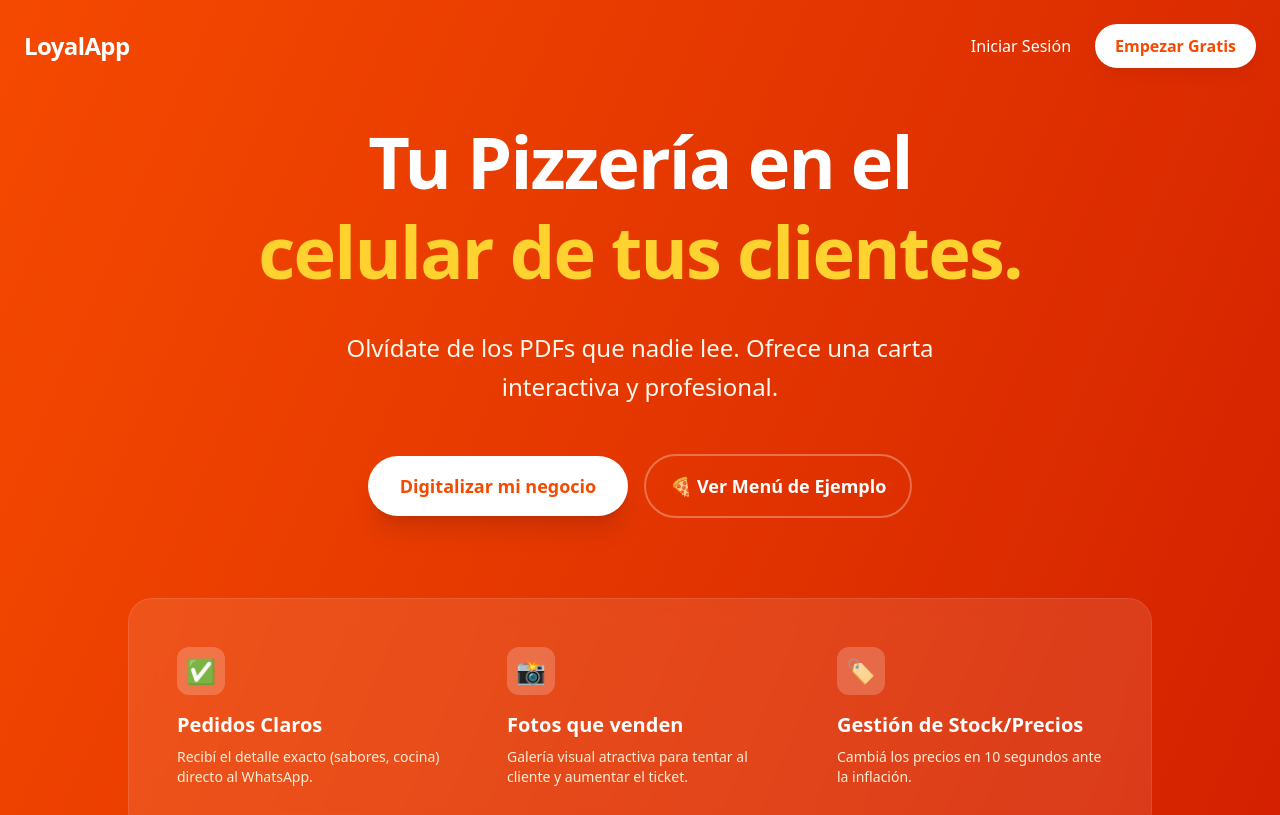
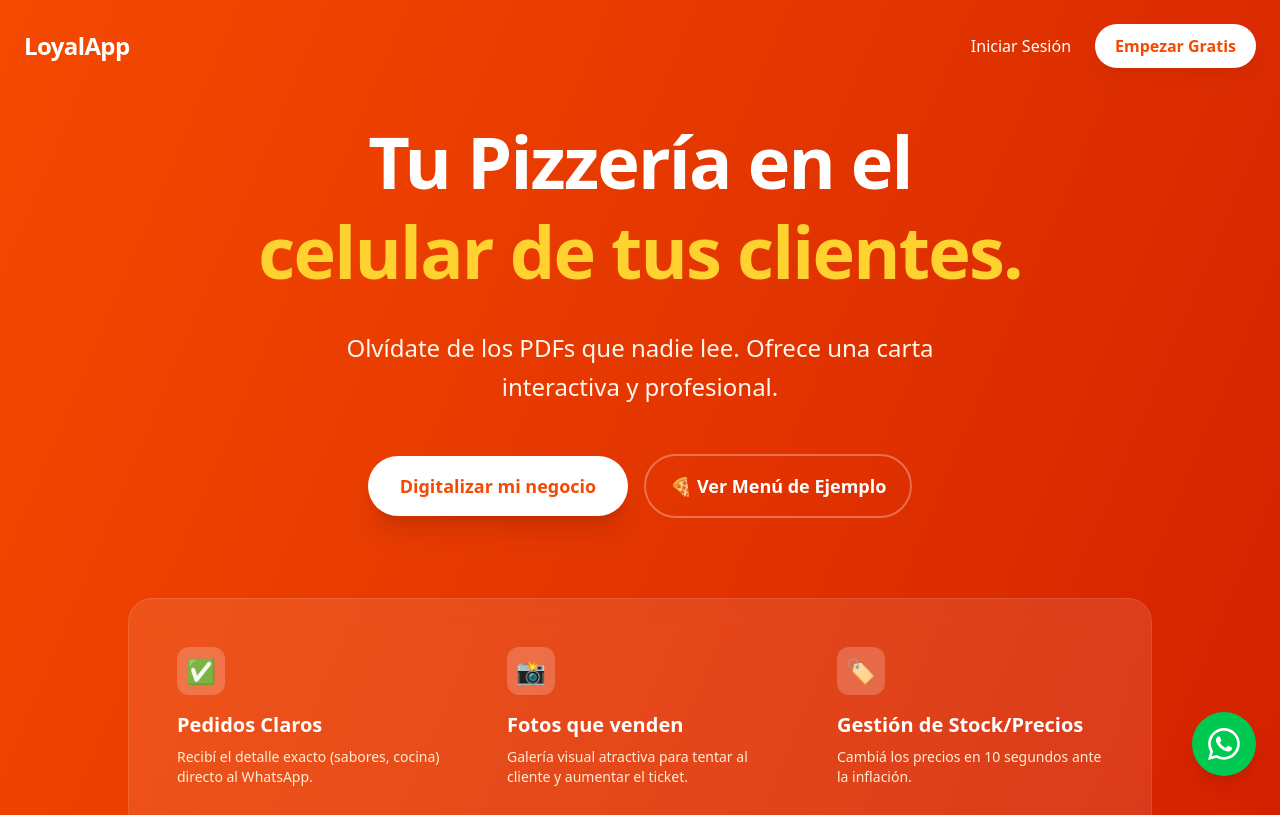
Before and after one commit to ariel-gam/loyalapp, a Next.js app: page / in a window 1280 px wide. Shown: the top 815 px of the page. Built offline with nearby package versions, Linux system fonts and the light colour scheme.

Commit message:
Add WhatsApp contact button to landing page and update support number in admin trial block

```diff
--- a/src/app/admin/page.tsx
+++ b/src/app/admin/page.tsx
@@ -245,7 +245,7 @@ export default function AdminPage() {
                         </button>
 
                         <p className="mt-6 text-xs text-gray-400">
-                            ¿Necesitas extender la prueba? <a href="https://wa.me/5491112345678" className="underline hover:text-orange-600">Contáctanos</a>
+                            ¿Necesitas extender la prueba? <a href="https://wa.me/5493454286955" target="_blank" className="underline hover:text-orange-600">Contáctanos</a>
                         </p>
                     </div>
                 </div>
--- a/src/app/page.tsx
+++ b/src/app/page.tsx
@@ -165,6 +165,19 @@ export default function LandingPage() {
       <footer className="text-center p-8 text-orange-200/60 text-sm border-t border-white/10">
         &copy; 2026 LoyalApp. Todos los derechos reservados.
       </footer>
+
+      {/* Floating WhatsApp Button */}
+      <a
+        href="https://wa.me/5493454286955"
+        target="_blank"
+        rel="noopener noreferrer"
+        className="fixed bottom-6 right-6 z-50 bg-green-500 hover:bg-green-600 text-white p-4 rounded-full shadow-lg transition-transform hover:scale-110 flex items-center justify-center"
+        title="Contáctanos por WhatsApp"
+      >
+        <svg xmlns="http://www.w3.org/2000/svg" width="32" height="32" fill="currentColor" viewBox="0 0 16 16">
+          <path d="M13.601 2.326A7.854 7.854 0 0 0 7.994 0C3.627 0 .068 3.558.064 7.926c0 1.399.366 2.76 1.057 3.965L0 16l4.204-1.102a7.933 7.933 0 0 0 3.79.965h.004c4.368 0 7.926-3.558 7.93-7.93A7.898 7.898 0 0 0 13.6 2.326zM7.994 14.521a6.573 6.573 0 0 1-3.356-.92l-.24-.144-2.494.654.666-2.433-.156-.251a6.56 6.56 0 0 1-1.007-3.505c0-3.626 2.957-6.584 6.591-6.584a6.56 6.56 0 0 1 4.66 1.931 6.557 6.557 0 0 1 1.928 4.66c-.004 3.639-2.961 6.592-6.592 6.592zm3.615-4.934c-.197-.099-1.17-.578-1.353-.646-.182-.065-.315-.099-.445.099-.133.197-.513.646-.627.775-.114.133-.232.148-.43.05-.197-.1-.836-.308-1.592-.985-.59-.525-.985-1.175-1.103-1.372-.114-.198-.011-.304.088-.403.087-.088.197-.232.296-.346.1-.114.133-.198.198-.33.065-.134.034-.248-.015-.347-.05-.099-.445-1.076-.612-1.47-.16-.389-.323-.335-.445-.34-.114-.007-.247-.007-.38-.007a.729.729 0 0 0-.529.247c-.182.198-.691.677-.691 1.654 0 .977.71 1.916.81 2.049.098.133 1.394 2.132 3.383 2.992.47.205.84.326 1.129.418.475.152.904.129 1.246.08.38-.058 1.171-.48 1.338-.943.164-.464.164-.86.114-.943-.049-.084-.182-.133-.38-.232z" />
+        </svg>
+      </a>
     </div>
   )
 }
```
